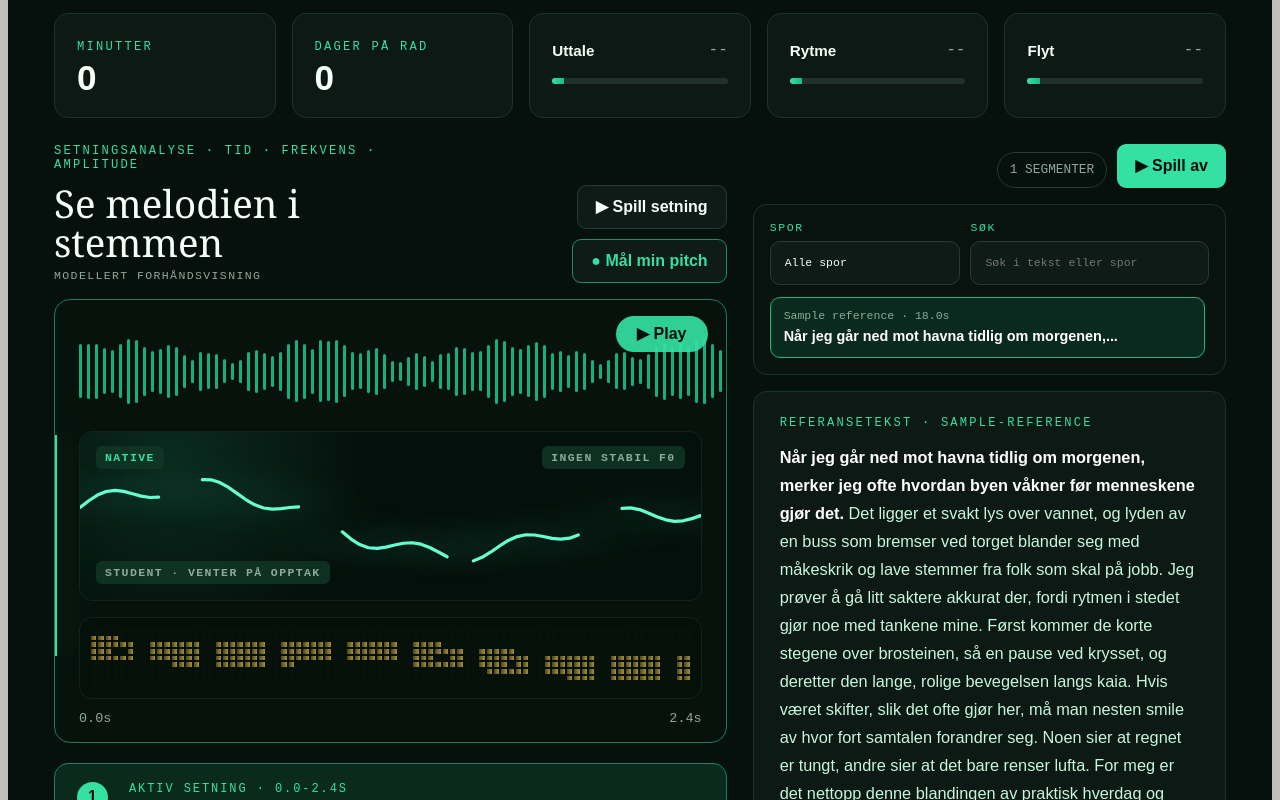
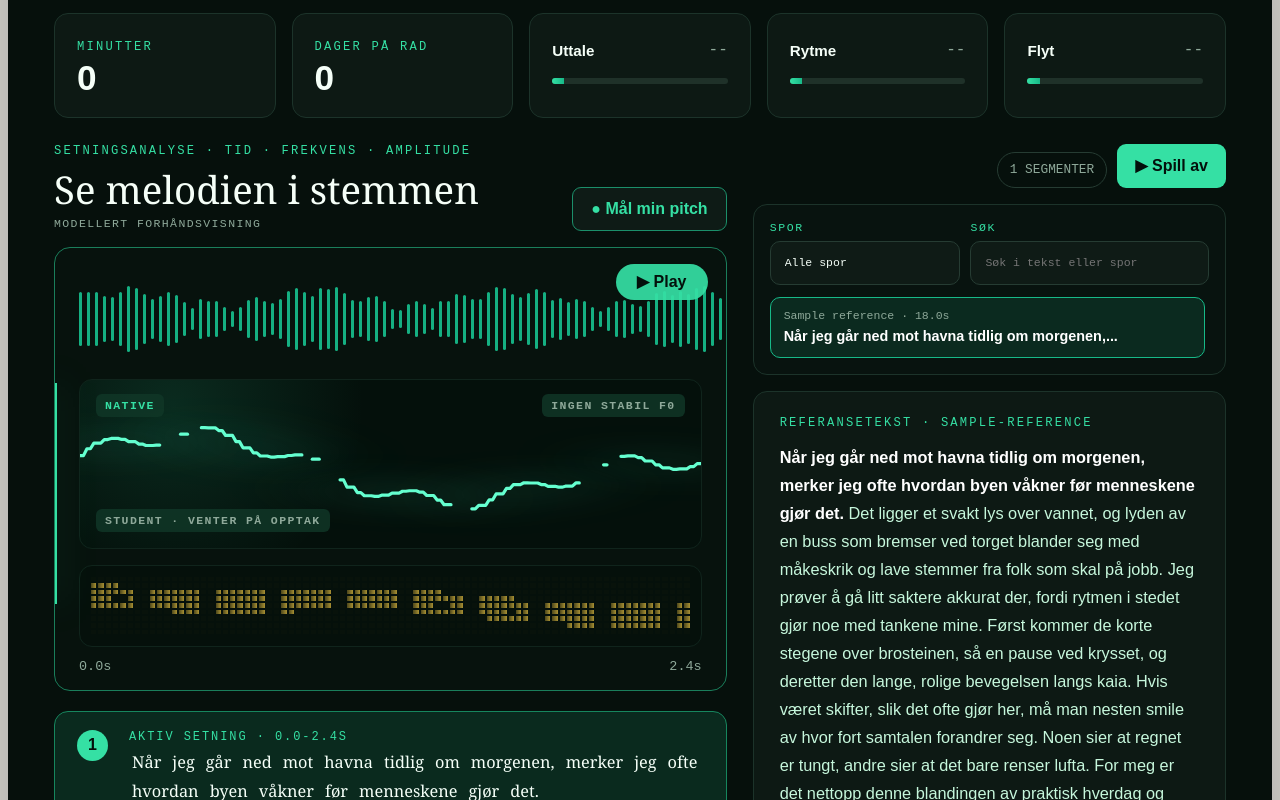
Before and after one commit to KevinGj/NorskCoach, a Next.js app: page / in a window 1280 px wide. Shown: the part 565-1365 px from the top of the page. Built offline with nearby package versions, Linux system fonts and the light colour scheme.

Commit message:
Stabilize graph controls and pitch detail

```diff
--- a/app/page.tsx
+++ b/app/page.tsx
@@ -660,8 +660,8 @@ function AudioStudyPanel({
   const analyzedPitchHz = sliceTimeline(nativeAnalysis?.pitchHz ?? [], nativeAnalysis, analysisStart, analysisEnd);
   const columns = resampleNumbers(analyzedWaveform, 108, fallbackColumns);
   const spectralColumns = resampleSpectrogram(analyzedSpectrogram, 82, fallbackSpectralColumns);
-  const nativePitch = resamplePitch(analyzedPitch, 72, modeledPitch);
-  const nativePitchHz = resamplePitch(analyzedPitchHz, 72, []);
+  const nativePitch = resamplePitch(analyzedPitch, 180, modeledPitch);
+  const nativePitchHz = resamplePitch(analyzedPitchHz, 180, []);
   const hasRealAnalysis = Boolean(nativeAnalysis && analyzedWaveform.length && analyzedSpectrogram.length);
   const nativePitchSegments = pointsToPolylineSegments(nativePitch);
   const studentPolyline = pointsToPolyline(studentPitch);
@@ -705,9 +705,6 @@ function AudioStudyPanel({
           </span>
         </div>
         <div className="analysisActions">
-          <button className="ghostButton" onClick={onPlayToggle}>
-            {isPlaying ? "Pause" : "▶ Spill setning"}
-          </button>
           <button className={isStudentListening ? "recording ghostButton" : "ghostButton activeGhost"} onClick={onToggleStudent}>
             ● {isStudentListening ? "Stopp pitch" : "Mål min pitch"}
           </button>
```
